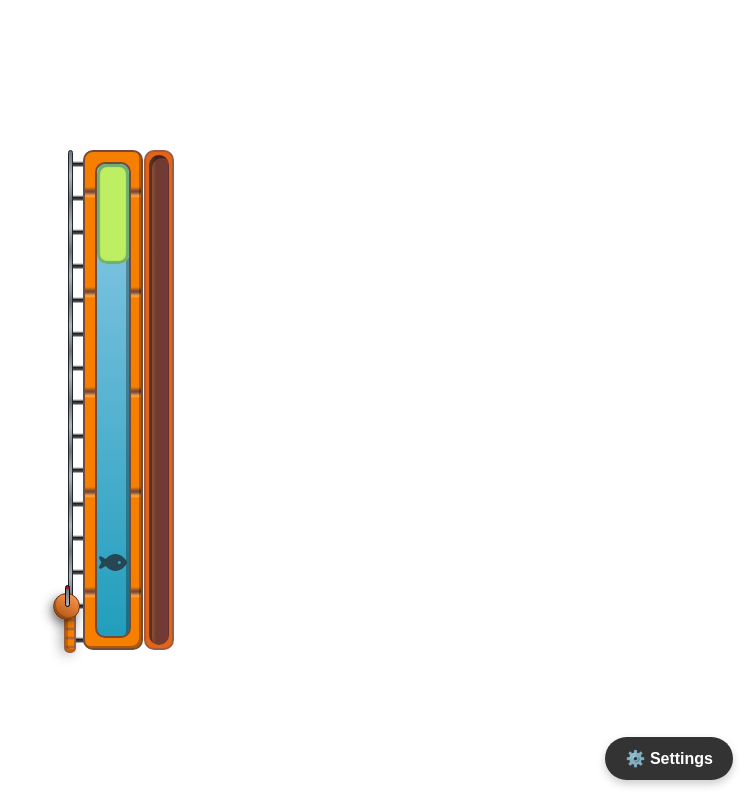
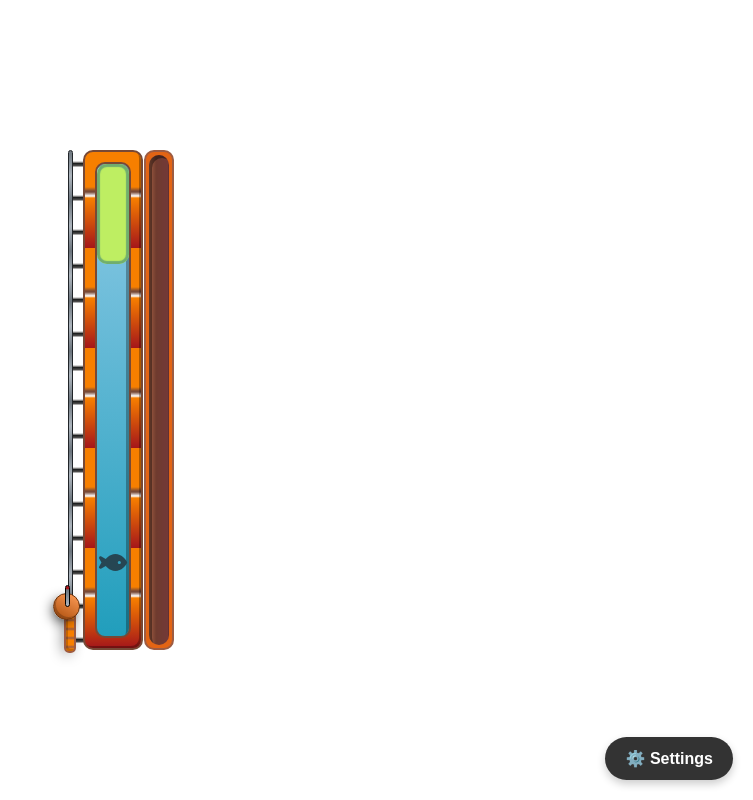
Before and after one commit to DHRUVA-N-L-CHOUDHARY/fishing_game, a React (Create React App) app: page / in a window 1280 px wide. Shown: the whole page, without its empty margins (527-1280 px from the left). Built offline with nearby package versions, Linux system fonts and the light colour scheme.

Commit message:
styling change commit

```diff
--- a/src/components/Fishing.css
+++ b/src/components/Fishing.css
@@ -121,9 +121,9 @@ body {
   height: 100%;
   background: rgb(247, 127, 0);
   background: repeating-linear-gradient(0deg,
-      rgba(247, 127, 0, 1) 0px,
+  rgba(164, 22, 26, 1) 0px,
       rgba(247, 127, 0, 1) 50px,
-      rgba(255, 166, 73, 1) 52px,
+      rgba(255, 255, 255, 1) 52px,
       rgba(119, 73, 54, 1) 56px,
       rgba(119, 73, 54, 1) 57px,
       rgba(247, 127, 0, 1) 61px,
@@ -227,6 +227,7 @@ body {
   width: 100%;
   height: 2%;
   background: #beee62;
+  background: linear-gradient(to top, #87CEEB, #FFD700 50%, #FF4500 100%);
   bottom: 0;
   box-shadow: inset 2px -2px rgba(0, 0, 0, 0.4);
   border-radius: 0 0 10px 10px;
```
